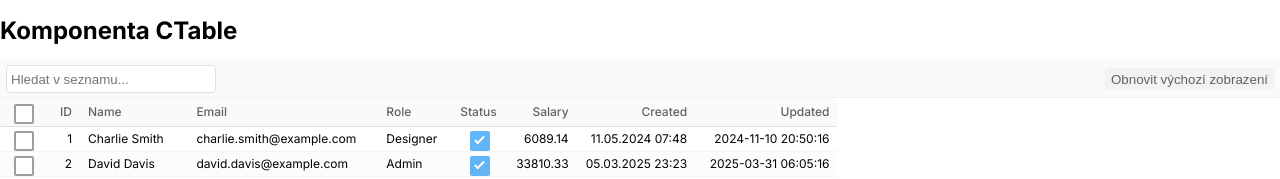
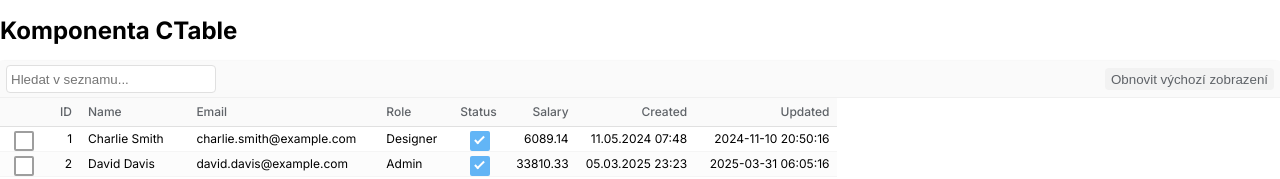
Before and after one commit to davidzemancz/compactui, a React (Vite) app: page /components/table in a window 1280 px wide. Shown: the top 179 px of the page. Built offline with nearby package versions, Linux system fonts and the light colour scheme.

Commit message:
check modes

```diff
--- a/src/components/CTable/CTable.tsx
+++ b/src/components/CTable/CTable.tsx
@@ -180,8 +180,9 @@ const CTable: React.FC<CTableProps> = ({
     let newSelectedIds: any[];
 
     if (selectionMode === 'single') {
+      // In single mode, always select the clicked item (deselect others)
       newSelectedIds = [id];
-    } else if (selectionMode === 'checkbox') {
+    } else if (selectionMode === 'multi') {
       if (selected === undefined) {
         // Toggle selection
         newSelectedIds = selectedIds.includes(id)
--- a/src/components/CTable/TableBody.tsx
+++ b/src/components/CTable/TableBody.tsx
@@ -30,7 +30,6 @@ const TableBody: React.FC<TableBodyProps> = ({
             className={isSelected ? 'selected' : ''}
             onClick={() => selectionMode === 'single' && onSelectRow(rowId)}
           >
-            {selectionMode === 'checkbox' && (
             <td
               className="checkbox-cell"
               onClick={(e) => {
@@ -50,7 +49,6 @@ const TableBody: React.FC<TableBodyProps> = ({
                 <span className="checkmark"></span>
               </label>
             </td>
-            )}
             {orderedColumns.map((column) => (
               <td
                 key={`${rowId}-${column.key}`}
--- a/src/components/CTable/TableHeader.tsx
+++ b/src/components/CTable/TableHeader.tsx
@@ -111,7 +111,7 @@ const TableHeader: React.FC<TableHeaderProps> = (props) => {
   return (
     <thead>
       <tr>
-        {selectionMode === 'checkbox' && (
+        {selectionMode === 'multi' && (
           <th className="checkbox-cell">
             <label className="ctable-checkbox">
               <input
@@ -123,6 +123,9 @@ const TableHeader: React.FC<TableHeaderProps> = (props) => {
               <span className="checkmark"></span>
             </label>
           </th>
+        )}
+        {selectionMode === 'single' && (
+          <th className="checkbox-cell"></th>
         )}
         {orderedColumns.map((column, index) => (
           <th
--- a/src/components/CTable/types.ts
+++ b/src/components/CTable/types.ts
@@ -1,6 +1,6 @@
 export type ColumnDataType = 'string' | 'int' | 'decimal' | 'bool' | 'datetime';
 export type SortDirection = 'asc' | 'desc' | null;
-export type SelectionMode = 'single' | 'checkbox';
+export type SelectionMode = 'single' | 'multi';
 
 export interface Column {
   key: string;
--- a/src/demos/CTableDemo.tsx
+++ b/src/demos/CTableDemo.tsx
@@ -57,7 +57,7 @@ const CTableDemo: React.FC = () => {
   // Generate users once and memoize the result
   const users = useMemo(() => generateUsers(100), []);
 
-  const [selectedMode, setSelectedMode] = useState<SelectionMode>('checkbox');
+  const [selectedMode, setSelectedMode] = useState<SelectionMode>('single'); // Change to 'single' or 'multi' as needed
   const [selectedIds, setSelectedIds] = useState<number[]>([]);
 
   return (
```
Lines whose indentation alone changed are shown as unchanged.
